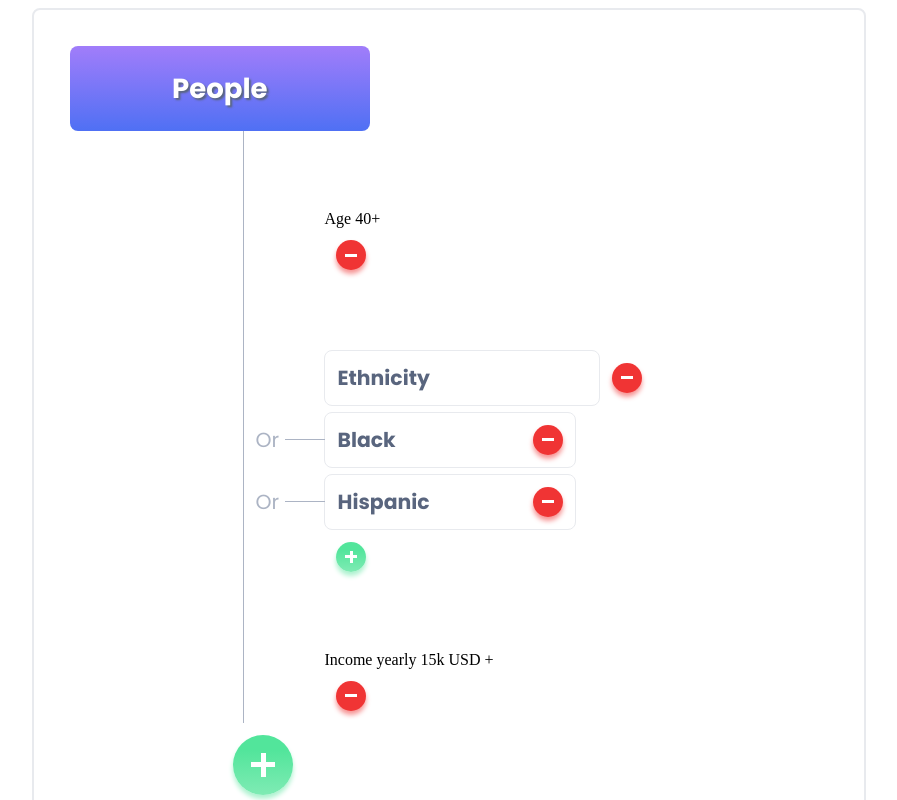
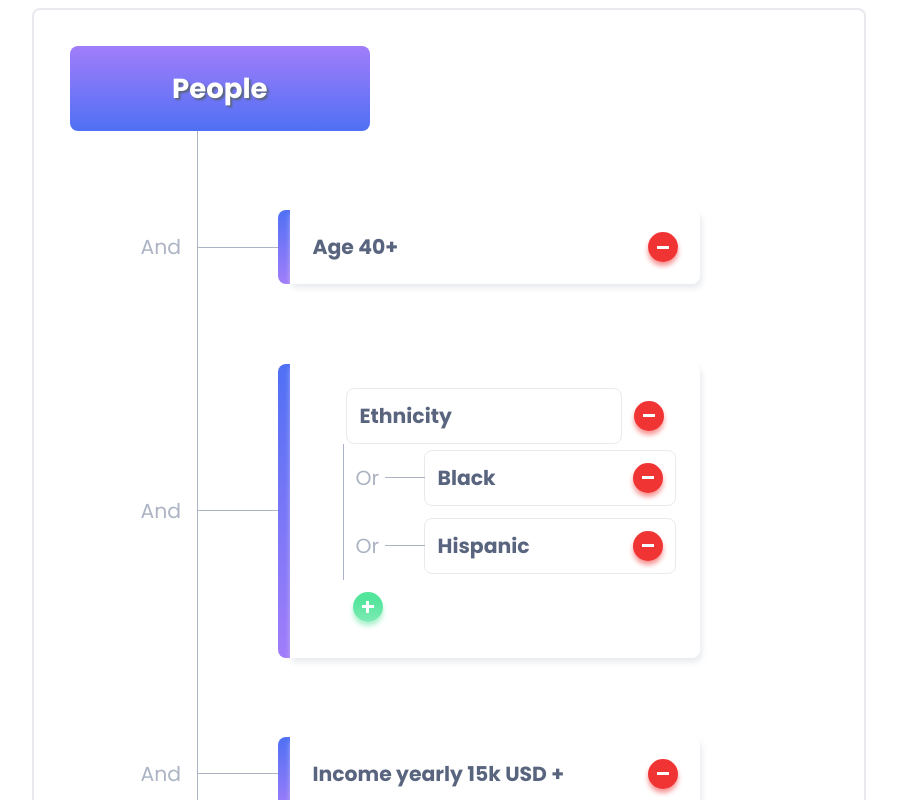
Before and after one commit to natkalia/people-recruitment-task, a React (Create React App) app: page / in a window 1280 px wide. Shown: the top 800 px of the page, without its empty margins (191-1088 px from the left). Built offline with nearby package versions, Linux system fonts and the light colour scheme.

Commit message:
Add style to Card and update props validation in Card

```diff
--- a/src/components/Card/Card.js
+++ b/src/components/Card/Card.js
@@ -10,7 +10,7 @@ class Card extends React.Component {
 
   static propTypes = {
     category: PropTypes.string,
-    content: PropTypes.string,
+    content: PropTypes.node,
     addSubCard: PropTypes.func,
     removeCard: PropTypes.func,
     id: PropTypes.string,
--- a/src/components/Card/Card.module.scss
+++ b/src/components/Card/Card.module.scss
@@ -1,7 +1,66 @@
 @import '../../styles/settings.scss';
 
 .component {
-  background: $color-light;
+  background: linear-gradient($color-primary, $color-secondary);
   border-radius: $radius-standard 0 0 $radius-standard;
   margin-top: $base-size * 6.6;
 }
+
+.componentInner {
+  margin: $base-size 0 $base-size $base-size;
+  position: relative;
+  min-width: 410px;
+  background-color: $color-light;
+  font-family: $font-text;
+  font-size: $base-size * 1.7;
+  color: lighten($color-dark, 50%);
+}
+
+.simple {
+  border-radius: 0 $radius-standard $radius-standard 0;
+  box-shadow: 2px 4px 6px lighten($color-dark, 70%);
+  padding: $base-size/1.2;
+
+  @include flex(row, space-between, center);
+}
+
+.ethnicity {
+  border-radius: 0 $radius-standard $radius-standard 0;
+  box-shadow: 2px 4px 6px lighten($color-dark, 70%);
+  padding: $base-size * 2;
+
+  @include flex(column, center, flex-end);
+}
+
+/* horizontal line left to Card */
+.simple::after, .ethnicity::after {
+  content: "";
+  position: absolute;
+  width: 80px;
+  height: 1px;
+  left: -92px;
+  background-color: lighten($color-dark, 50%);
+}
+
+.simple::before, .ethnicity::before {
+  content: "And";
+  position: absolute;
+  left: -150px;
+  font-size: $base-size * 1.7;
+}
+
+.text {
+  color: lighten($color-dark, 20%);
+  margin: 0 $base-size;
+  font-family: $font-text;
+  font-weight: 700;
+}
+
+.buttonWrapper {
+  align-self: flex-start;
+  margin-left: $base-size * 2.2;
+}
+
+.content {
+  @include flex(row, flex-start, normal);
+}
```
